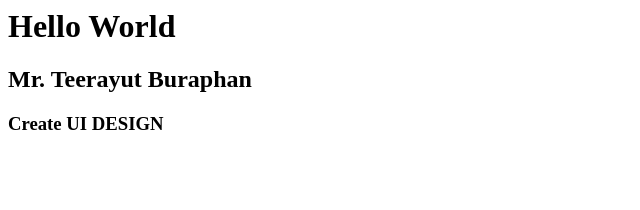
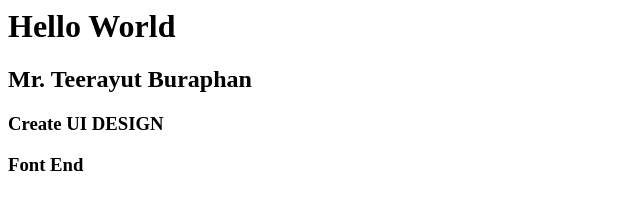
Before and after one commit to teerayut-bee/testGit, a plain HTML site: page index.html in a window 1280 px wide. Shown: the whole page, without its empty margins (0-640 px from the left). Drawn offline with Linux system fonts and the light colour scheme.

Commit message:
เพิ่ม Font End
ข้อความ Font End

```diff
--- a/index.html
+++ b/index.html
@@ -8,5 +8,6 @@
     <H1>Hello World</H1>
     <h2>Mr. Teerayut Buraphan</h2>
     <h3>Create UI DESIGN</h3>
+    <h3>Font End</h3>
 </body>
 </html>
```
